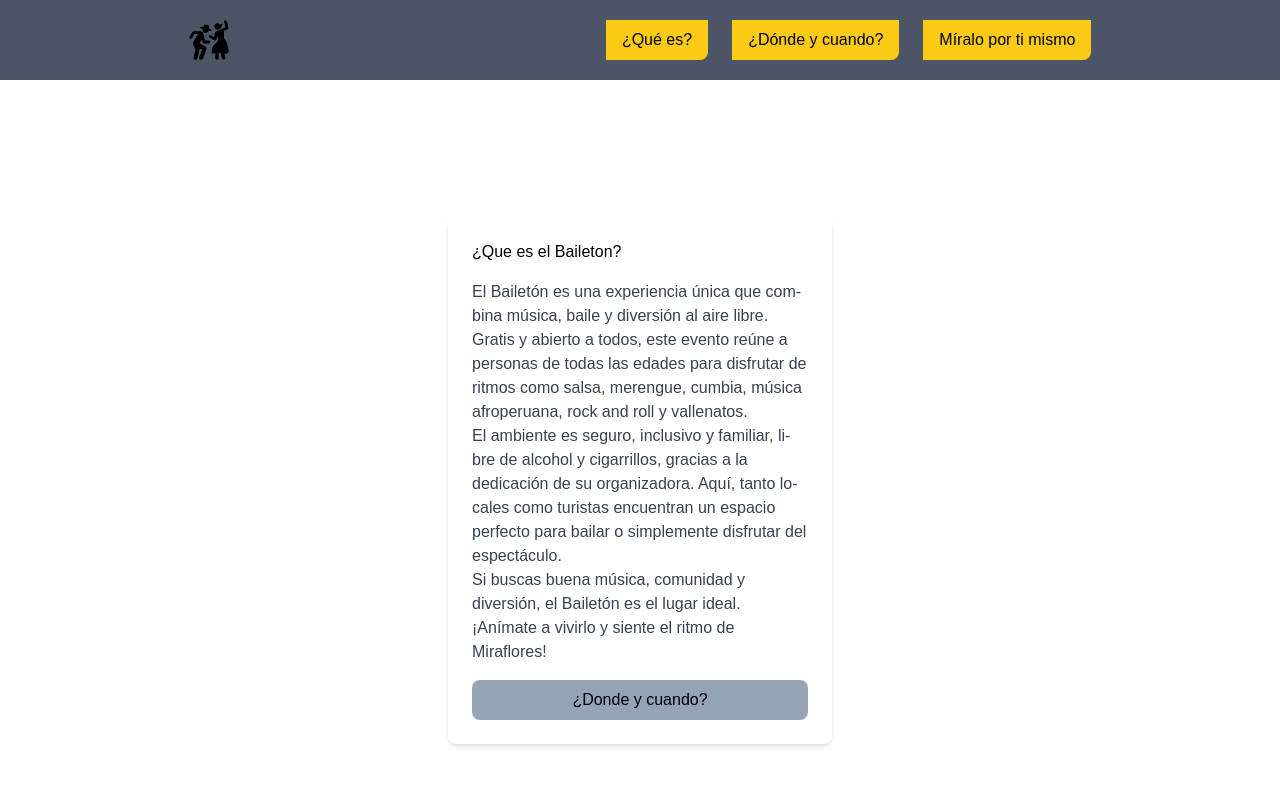
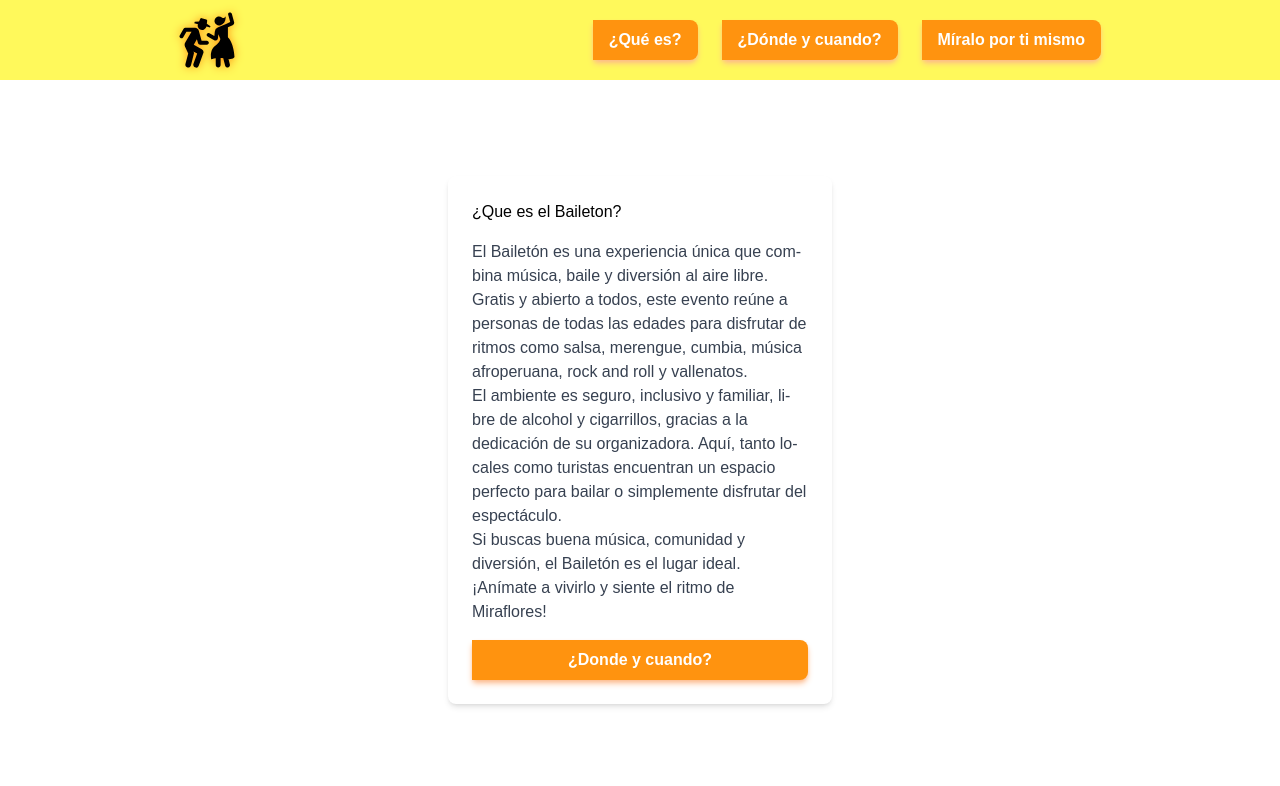
Before and after one commit to malsebasmal/Bailaton, a React (Vite) app: page /whatis in a window 1280 px wide. Shown: the top 786 px of the page. Built offline with nearby package versions, Linux system fonts and the light colour scheme; what tailwindcss-animated would draw is missing.

Commit message:
adding the first style for the final

```diff
--- a/src/components/CardSeeForYour.tsx
+++ b/src/components/CardSeeForYour.tsx
@@ -8,7 +8,7 @@ function CardSeeForYour() {
         Míralo por ti mismo
       </h2>
       <p>ga</p>
-      <Link to="/" className="px-4 py-2 text-center rounded-lg bg-slate-400">Home</Link>
+      <Link to="/" className="shadow-md shadow-orange-300 text-white font-bold rounded-r-lg py-2 px-4 text-center bg-org">Home</Link>
     </Card>
   )
 }
--- a/src/components/CardWhatIs.tsx
+++ b/src/components/CardWhatIs.tsx
@@ -17,7 +17,7 @@ function CardWhatIs() {
         <br />
         Si buscas buena música, comunidad y diversión, el Bailetón es el lugar ideal. ¡Anímate a vivirlo y siente el ritmo de Miraflores!
       </p>
-      <Link to="/whereandwhen" className="px-4 py-2 text-center rounded-lg bg-slate-400">
+      <Link to="/whereandwhen" className="shadow-md shadow-orange-300 text-white font-bold rounded-r-lg py-2 px-4 text-center bg-org">
         ¿Donde y cuando?
       </Link>
     </Card>
--- a/src/components/CardWhereWhen.tsx
+++ b/src/components/CardWhereWhen.tsx
@@ -10,7 +10,7 @@ function CardWhereWhen() {
       </h2>
       <Map />
       <p>¿Quieres ver como bailan?</p>
-      <Link to="/seeforyourself" className="px-4 py-2 text-center rounded-lg bg-slate-400">
+      <Link to="/seeforyourself" className="shadow-md shadow-orange-300 text-white font-bold rounded-r-lg py-2 px-4 text-center bg-org">
         Míralo por ti mismo
       </Link>
     </Card>
--- a/src/components/Header.tsx
+++ b/src/components/Header.tsx
@@ -3,19 +3,19 @@ import { Link } from "react-router-dom";
 function Header() {
   return (
     <header className="w-full h-20 flex justify-center items-center">
-      <nav className="w-full h-full bg-gray-600 flex justify-around items-center">
+      <nav className="w-full h-full bg-ylw flex justify-around items-center">
         <Link to="/">
-          <img className="w-10" src="dance.svg" alt="dance" />
+          <img className="w-14 drop-shadow-org" src="dance.svg" alt="dance" />
         </Link>
         <ul className="flex gap-6">
           <li>
-            <Link className="py-2 px-4 text-center rounded-br-lg bg-yellow-300" to="/whatis">¿Qué es?</Link>
+            <Link className="shadow-md shadow-orange-300 text-white font-bold rounded-r-lg py-2 px-4 text-center bg-org" to="/whatis">¿Qué es?</Link>
           </li>
           <li>
-            <Link className="py-2 px-4 text-center rounded-br-lg bg-yellow-300" to="/whereandwhen">¿Dónde y cuando?</Link>
+            <Link className="shadow-md shadow-orange-300 text-white font-bold rounded-r-lg py-2 px-4 text-center bg-org" to="/whereandwhen">¿Dónde y cuando?</Link>
           </li>
           <li>
-            <Link className="py-2 px-4 text-center rounded-br-lg bg-yellow-300" to="/seeforyourself">Míralo por ti mismo</Link>
+            <Link className="shadow-md shadow-orange-300 text-white font-bold rounded-r-lg py-2 px-4 text-center bg-org" to="/seeforyourself">Míralo por ti mismo</Link>
           </li>
         </ul>
       </nav>
--- a/src/index.css
+++ b/src/index.css
@@ -6,3 +6,12 @@
 .carousel-control-next {
   @apply hidden;
 }
+
+@layer utilities {
+  .text-shadow-subtitle {
+    text-shadow: 2px 2px 1px #ff930f;
+  }
+  .text-shadow-title {
+    text-shadow: 0px 0px 20px #fff95b;
+  }
+}
--- a/src/pages/HomePage.tsx
+++ b/src/pages/HomePage.tsx
@@ -4,14 +4,14 @@ import { Link } from "react-router-dom"
 
 function HomePage() {
   return (
-    <Section style="flex flex-wrap justify-center items-center gap-16 w-full h-dvh">
+    <Section style="flex flex-wrap justify-center items-center gap-16 w-full [height:calc(100dvh_-_5rem)]">
       <CarouselHero />
       <div className="flex flex-col items-center gap-6">
         <h1 className="flex flex-col items-center gap-3">
-          <span className="text-7xl text-[#373c84]">Baileton</span>
-          <span className="text-3xl text-[#ebcc16]">Parque Kennedy - Miraflores</span>
+          <span className="text-7xl text-shadow-title text-org">Baileton</span>
+          <span className="text-3xl text-shadow-subtitle text-ylw ">Parque Kennedy - Miraflores</span>
         </h1>
-        <Link className="py-2 px-4 text-center bg-slate-600" to="/whatis">¿Que es?</Link>
+        <Link className="shadow-md shadow-orange-300 text-white font-bold rounded-r-lg py-2 px-4 text-center bg-org" to="/whatis">¿Que es?</Link>
       </div>
     </Section>
   )
--- a/src/pages/SeeForYourself.tsx
+++ b/src/pages/SeeForYourself.tsx
@@ -3,7 +3,7 @@ import CardSeeForYour from "@/components/CardSeeForYour"
 
 function SeeForYourself() {
   return (
-    <Section style="flex flex-wrap justify-center items-center gap-16 w-full h-dvh">
+    <Section style="flex flex-wrap justify-center items-center gap-16 w-full [height:calc(100dvh_-_5rem)]">
       <CardSeeForYour />
     </Section>
   )
--- a/src/pages/WhatIsBaileton.tsx
+++ b/src/pages/WhatIsBaileton.tsx
@@ -3,7 +3,7 @@ import CardWhatIs from "@/components/CardWhatIs"
 
 function WhatIsBaileton() {
   return (
-    <Section style="flex flex-wrap justify-center items-center gap-16 w-full h-dvh">
+    <Section style="flex flex-wrap justify-center items-center gap-16 w-full [height:calc(100dvh_-_5rem)]">
       <CardWhatIs />
     </Section>
   )
--- a/src/pages/WhereAndWhenBaileton.tsx
+++ b/src/pages/WhereAndWhenBaileton.tsx
@@ -3,7 +3,7 @@ import CardWhereWhen from "@/components/CardWhereWhen";
 
 function WhereAndWhenBaileton() {
   return (
-    <Section style="flex flex-wrap justify-center items-center gap-16 w-full h-dvh">
+    <Section style="flex flex-wrap justify-center items-center gap-16 w-full  [height:calc(100dvh_-_5rem)]">
       <CardWhereWhen />
     </Section>
   )
--- a/tailwind.config.js
+++ b/tailwind.config.js
@@ -8,6 +8,13 @@ module.exports = {
   ],
   theme: {
     extend: {
+      colors: {
+        org: "#ff930f",
+        ylw: "#fff95b"
+      },
+      dropShadow: {
+        org: "0px 0px 5px #ff930f"
+      },
     },
   },
   plugins: [
```
